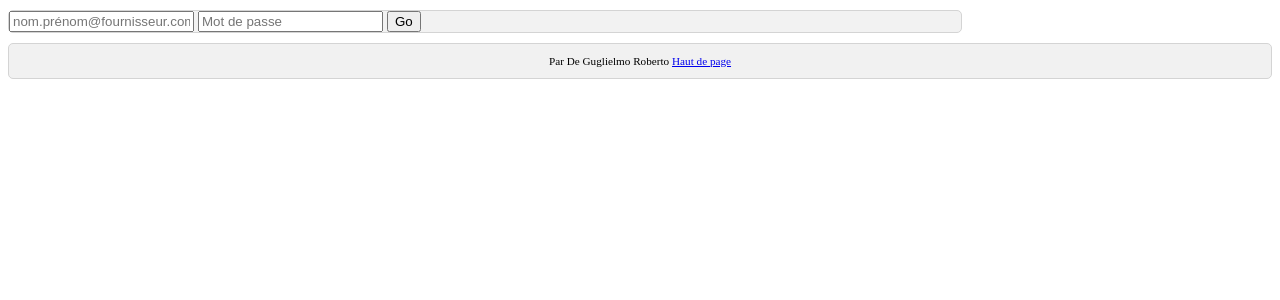
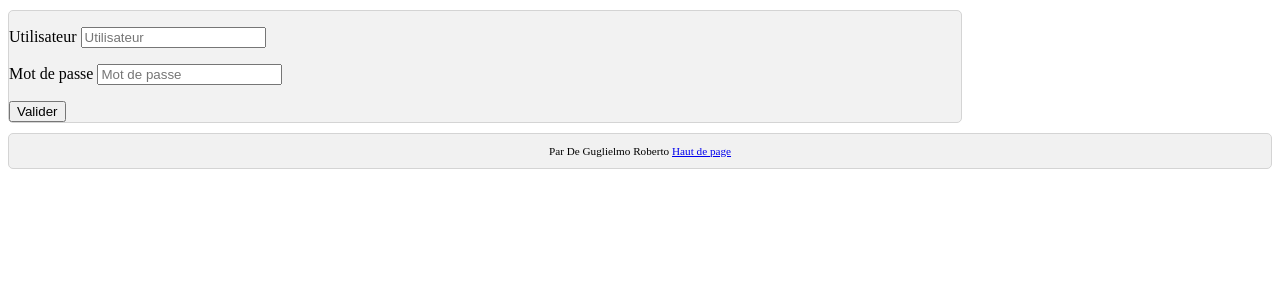
Before and after one commit to xaxa2246/Projet_Web_ReseauSoc, a PHP site: page /CONTROL/login.php in a window 1280 px wide. Shown: the part 124-424 px from the top of the page. Run offline with PHP 8.4, Linux system fonts and the light colour scheme; the visitor is signed in with stand-in values (Sample User, id 1); some libraries are stand-ins or nearby versions.

Commit message:
3 eme version
modif login.php

```diff
--- a/vue/login.php
+++ b/vue/login.php
@@ -1,9 +1,13 @@
 <section>
 	<article>
 		<form action="../control/login_control.php" method="post" accept-charset="utf-8">
-			<input type="text" name="UTILISATEUR" value="" placeholder="nom.prénom@fournisseur.com" required>
+		<p> Utilisateur
+			<input type="text" name="UTILISATEUR" value="" placeholder="Utilisateur" required>
+			</p>
+			<p> Mot de passe
 			<input type="password" name="CODE" value="" placeholder="Mot de passe" required>
-			<input type="submit" name="" value="Go">
+			</p>
+			<input type="submit" name="" value="Valider">
 		</form>
 		<?php if (isset($_SESSION['ERROR_LOGIN'])){
 			echo "<p>".$_SESSION['ERROR_LOGIN']."</p>";
```
